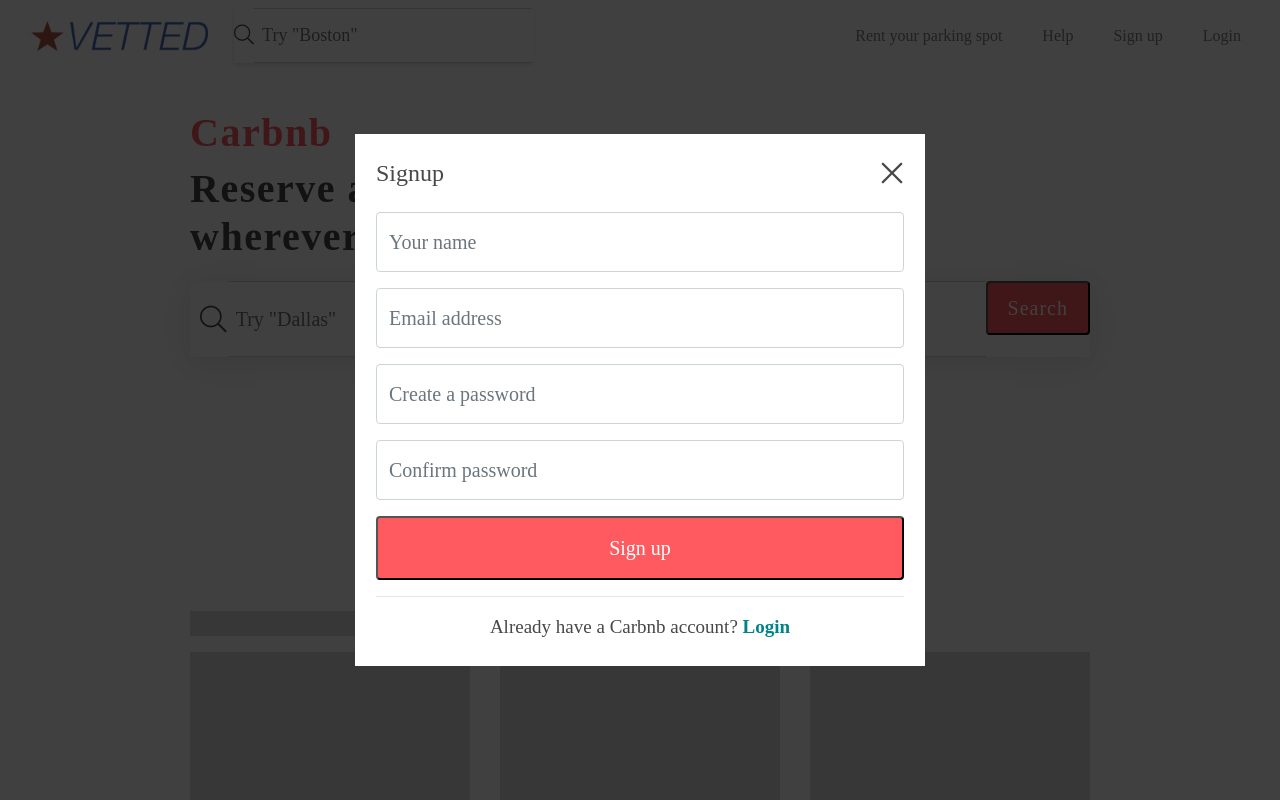
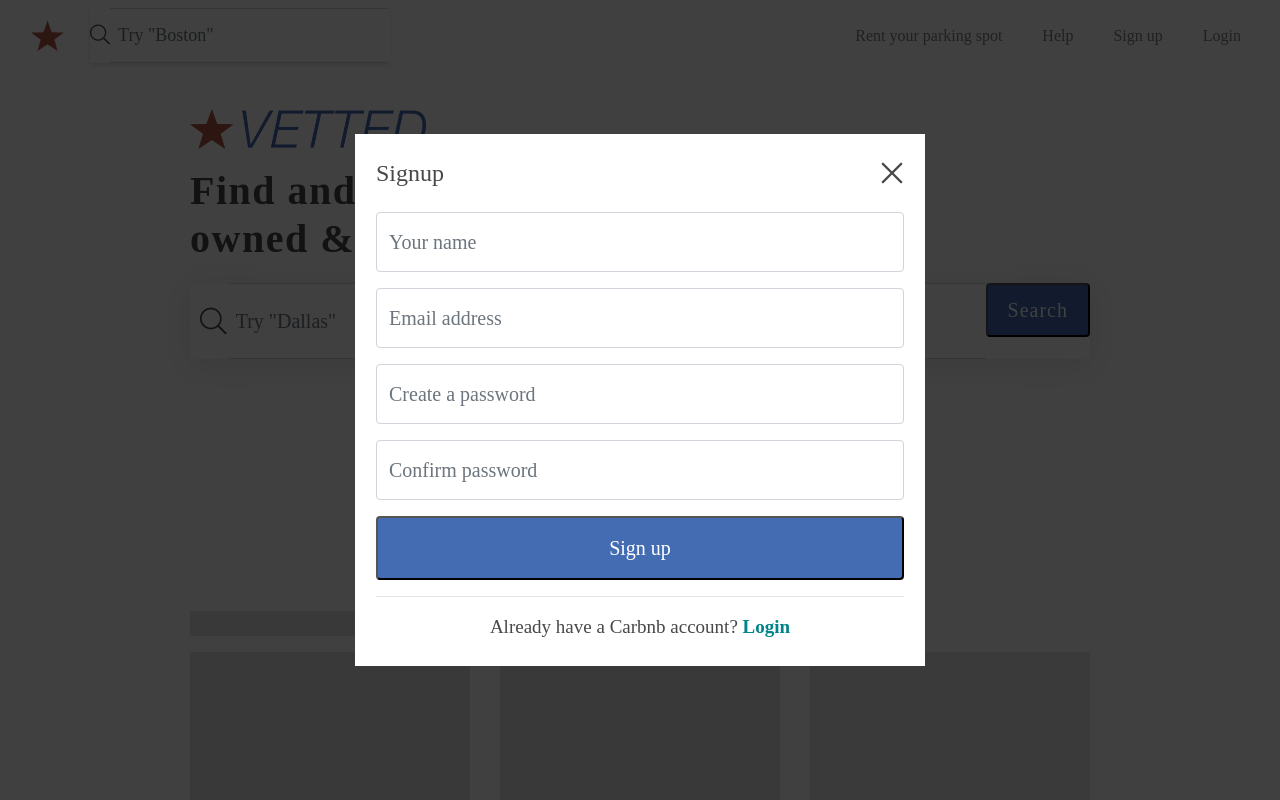
Before and after one commit to shanebodimer/Vetted-WebApp, a React (Create React App) app: page /#/ in a window 1280 px wide. Both pictures are taken after a click on the item "Sign up". Shown: the top 800 px of the page. Built offline with nearby package versions, Linux system fonts and the light colour scheme; a web font is replaced by a local one.

Commit message:
Changed color and landing

```diff
--- a/src/Components/Global/Navigation/Navigation.jsx
+++ b/src/Components/Global/Navigation/Navigation.jsx
@@ -21,7 +21,7 @@
 import Forgot from '../Auth/Forgot.jsx'
 
 // Images
-import logo from '../../../Images/logo.png'
+import logo from '../../../Images/icon.png'
 
 export default class Navigation extends React.Component {
   constructor (props) {
--- a/src/Components/Landing/Hero.jsx
+++ b/src/Components/Landing/Hero.jsx
@@ -2,6 +2,10 @@
 
 // Components
 import Search from '../Global/Search/Search.jsx'
+
+// Images
+import logo from '../../Images/logo.png'
+
 
 export default class Hero extends React.Component {
   render () {
@@ -9,8 +13,8 @@
       <div className="landing-search">
         <div className="landing-search-squeeze">
           <div className="landing-search-squeeze-squeeze">
-            <h1 className="color-brand">Carbnb</h1>
-            <h1>Reserve a great parking spot wherever you may go.</h1>
+            <h1 className="color-brand"><img src={logo} height="40" style={{ marginBottom: 10 }} /></h1>
+            <h1>Find and support veteran owned &amp; operated businesses</h1>
           </div>
           <Search size="lg" history={this.props.history} />
         </div>
--- a/src/Utilities/custom.css
+++ b/src/Utilities/custom.css
@@ -14,7 +14,7 @@
 
 /* Specific styles ////////////////////////////////////////////////////////// */
 .color-brand {
-  color: #FF5A5F;
+  color: #446CB3;
 }
 .f-19 {
   font-size: 19px;
@@ -23,12 +23,12 @@
 /* Global /////////////////////////////////////////////////////////////////// */
 .primary-btn:focus {
   outline: 0 none;
-  border-color: rgba(247, 0, 7,0.8);
-  box-shadow: 0 1px 1px rgba(0, 0, 0, 0.075) inset, 0 0 8px rgba(247, 0, 7, 0.6);
+  border-color: rgba(68,108,179,0.8);
+  box-shadow: 0 1px 1px rgba(0, 0, 0, 0.075) inset, 0 0 8px rgba(68,108,179,0.6);
 }
 .primary-btn:hover {
   cursor: pointer;
-  background-color:#f70007;
+  background-color:#36568f;
 }
 /* Fonts //////////////////////////////////////////////////////////////////// */
 @font-face {
@@ -118,7 +118,7 @@
   border-radius: 4px;
   font-family: Avenir;
   text-align: center;
-  background-color: #FF5A5F;
+  background-color: #446CB3;
   -webkit-user-select: none;
   -moz-user-select: none;
   -ms-user-select: none;
@@ -198,7 +198,8 @@
   -webkit-animation: colorchange 1.25s infinite;
 }
 /* Comment out during dev, prevent flash */
-/* @keyframes colorchange {
+/* This hurts my eyes lol */
+@keyframes colorchange {
   0%   {background: #e7e7e7;}
   25%  {background: #dadada;}
   50%  {background: #e7e7e7;}
@@ -211,7 +212,7 @@
   50%  {background: #e7e7e7;}
   75%  {background:#dadada;}
   100% {background:#e7e7e7;}
-} */
+}
 
 /* Overlay ////////////////////////////////////////////////////////////////// */
 .overlay {
@@ -262,7 +263,7 @@
   padding: 18px 0px;
   border-radius: 4px;
   font-family: Avenir;
-  background-color: #FF5A5F;
+  background-color: #446CB3;
   -webkit-user-select: none;
   -moz-user-select: none;
   -ms-user-select: none;
```
Also changed, not shown: src/Images/icon.png (added).
